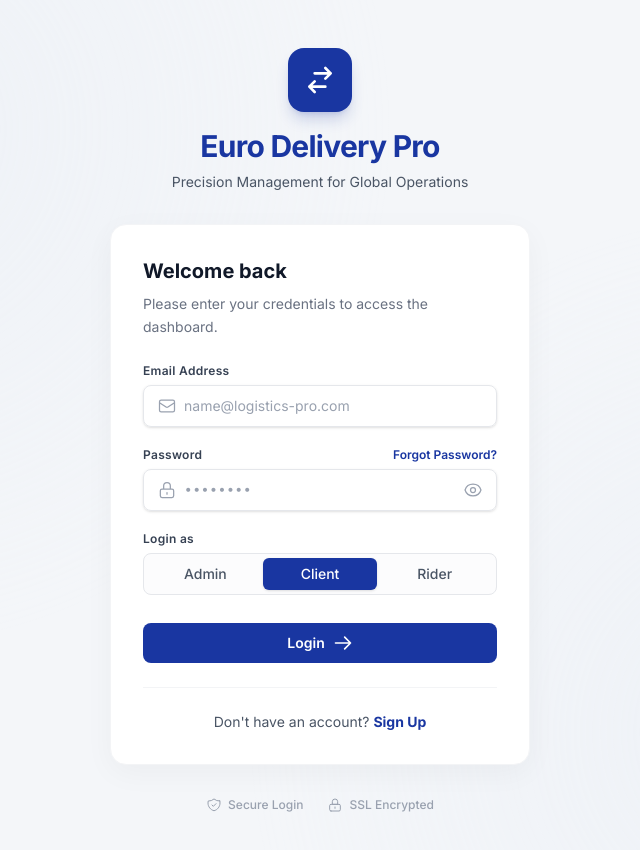
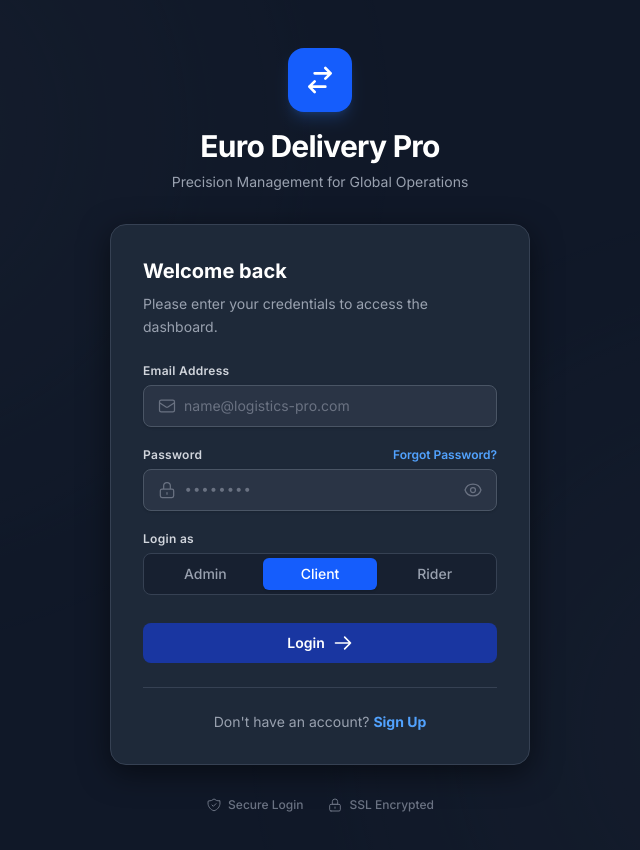
Before and after one commit to stephenraj-dev/DeliveryTask, a React (Vite) app in the folder frontend/: page /login in a window 1280 px wide. Shown: the top 850 px of the page, without its empty margins (320-960 px from the left). Built offline with nearby package versions, Linux system fonts and the light colour scheme; no server answers.

Commit message:
bg-color-change with login final

```diff
--- a/frontend/src/components/Layout.tsx
+++ b/frontend/src/components/Layout.tsx
@@ -19,7 +19,7 @@ export const Layout: React.FC<LayoutProps> = ({ children }) => {
   };
 
   return (
-    <div className="min-h-screen bg-gradient-to-br from-slate-400 via-slate-300 to-slate-400 selection:bg-[#1936A1] selection:text-white">
+    <div className="min-h-screen bg-gradient-to-br from-slate-500 via-slate-400 to-slate-500 selection:bg-[#1936A1] selection:text-white">
 
       <nav className="sticky top-0 z-40 w-full bg-white/90 backdrop-blur-md border-b border-slate-200 px-6 py-3 flex items-center justify-between shadow-sm">
 
--- a/frontend/src/pages/Login.tsx
+++ b/frontend/src/pages/Login.tsx
@@ -32,52 +32,52 @@ export const Login: React.FC = () => {
   };
 
   return (
-    <div className="min-h-screen bg-[#F4F6F9] flex flex-col justify-center py-12 px-4 sm:px-6 lg:px-8 selection:bg-[#1936A1] selection:text-white relative overflow-hidden">
+    <div className="min-h-screen bg-gray-900 flex flex-col justify-center py-12 px-4 sm:px-6 lg:px-8 selection:bg-blue-600 selection:text-white relative overflow-hidden">
       {/* Background decorations matching the image (very subtle gradient/noise in background) */}
-      <div className="absolute top-0 left-0 w-full h-full opacity-30 pointer-events-none" style={{ backgroundImage: 'radial-gradient(circle at 15% 15%, #E1E8F2 0%, transparent 40%), radial-gradient(circle at 85% 85%, #E1E8F2 0%, transparent 40%)' }}></div>
+      <div className="absolute top-0 left-0 w-full h-full opacity-30 pointer-events-none" style={{ backgroundImage: 'radial-gradient(circle at 15% 15%, #1F2937 0%, transparent 40%), radial-gradient(circle at 85% 85%, #1F2937 0%, transparent 40%)' }}></div>
 
       <div className="sm:mx-auto sm:w-full sm:max-w-md relative z-10">
         <div className="flex justify-center">
-          <div className="w-16 h-16 bg-[#1936A1] rounded-2xl flex items-center justify-center shadow-lg shadow-[#1936A1]/20">
+          <div className="w-16 h-16 bg-blue-600 rounded-2xl flex items-center justify-center shadow-lg shadow-blue-500/20">
             <svg className="w-8 h-8 text-white" fill="none" stroke="currentColor" viewBox="0 0 24 24"><path strokeLinecap="round" strokeLinejoin="round" strokeWidth="2" d="M8 7h12m0 0l-4-4m4 4l-4 4m0 6H4m0 0l4 4m-4-4l4-4" /></svg>
           </div>
         </div>
-        <h2 className="mt-4 text-center text-3xl font-bold tracking-tight text-[#1936A1]">
+        <h2 className="mt-4 text-center text-3xl font-bold tracking-tight text-white">
           Euro Delivery Pro
         </h2>
-        <p className="mt-2 text-center text-sm text-gray-600">
+        <p className="mt-2 text-center text-sm text-gray-400">
           Precision Management for Global Operations
         </p>
       </div>
 
       <div className="mt-8 sm:mx-auto sm:w-full sm:max-w-[420px] relative z-10">
-        <div className="bg-white py-8 px-8 shadow-[0_8px_30px_rgb(0,0,0,0.04)] rounded-2xl border border-gray-100">
+        <div className="bg-gray-800 py-8 px-8 shadow-[0_8px_30px_rgb(0,0,0,0.5)] rounded-2xl border border-gray-700">
           <div className="mb-6">
-            <h3 className="text-xl font-bold text-gray-900">{isRegister ? 'Create Account' : 'Welcome back'}</h3>
-            <p className="text-sm text-gray-500 mt-2 leading-relaxed">
+            <h3 className="text-xl font-bold text-white">{isRegister ? 'Create Account' : 'Welcome back'}</h3>
+            <p className="text-sm text-gray-400 mt-2 leading-relaxed">
               {isRegister ? 'Please fill in the details to create your account.' : 'Please enter your credentials to access the dashboard.'}
             </p>
           </div>
 
           <form className="space-y-5" onSubmit={handleSubmit}>
             {error && (
-              <div className="bg-red-50 border border-red-100 rounded-lg p-3 flex items-start animate-[fadeIn_0.2s_ease-in-out]">
+              <div className="bg-red-900/50 border border-red-800 rounded-lg p-3 flex items-start animate-[fadeIn_0.2s_ease-in-out]">
                 <div className="flex-shrink-0"><svg className="h-5 w-5 text-red-400" viewBox="0 0 20 20" fill="currentColor"><path fillRule="evenodd" d="M10 18a8 8 0 100-16 8 8 0 000 16zM8.707 7.293a1 1 0 00-1.414 1.414L8.586 10l-1.293 1.293a1 1 0 101.414 1.414L10 11.414l1.293 1.293a1 1 0 001.414-1.414L11.414 10l1.293-1.293a1 1 0 00-1.414-1.414L10 8.586 8.707 7.293z" clipRule="evenodd" /></svg></div>
-                <div className="ml-2.5"><p className="text-sm font-medium text-red-800">{error}</p></div>
+                <div className="ml-2.5"><p className="text-sm font-medium text-red-200">{error}</p></div>
               </div>
             )}
 
             {isRegister && (
               <div>
-                <label className="block text-xs font-semibold text-gray-700 tracking-wide">Full Name</label>
+                <label className="block text-xs font-semibold text-gray-300 tracking-wide">Full Name</label>
                 <div className="mt-1.5 relative rounded-lg shadow-sm">
                   <div className="absolute inset-y-0 left-0 pl-3.5 flex items-center pointer-events-none">
-                    <svg className="h-5 w-5 text-gray-400" fill="none" viewBox="0 0 24 24" stroke="currentColor"><path strokeLinecap="round" strokeLinejoin="round" strokeWidth="1.5" d="M16 7a4 4 0 11-8 0 4 4 0 018 0zM12 14a7 7 0 00-7 7h14a7 7 0 00-7-7z" /></svg>
+                    <svg className="h-5 w-5 text-gray-500" fill="none" viewBox="0 0 24 24" stroke="currentColor"><path strokeLinecap="round" strokeLinejoin="round" strokeWidth="1.5" d="M16 7a4 4 0 11-8 0 4 4 0 018 0zM12 14a7 7 0 00-7 7h14a7 7 0 00-7-7z" /></svg>
                   </div>
                   <input
                     type="text"
                     required
-                    className="block w-full pl-10 pr-3 py-2.5 border border-gray-200 rounded-lg focus:ring-[#1936A1] focus:border-[#1936A1] sm:text-sm transition-colors text-gray-900 placeholder-gray-400"
+                    className="block w-full pl-10 pr-3 py-2.5 bg-gray-700/50 border border-gray-600 rounded-lg focus:ring-blue-500 focus:border-blue-500 sm:text-sm transition-colors text-white placeholder-gray-500"
                     placeholder="John Doe"
                     value={name}
                     onChange={(e) => setName(e.target.value)}
@@ -87,17 +87,17 @@ export const Login: React.FC = () => {
             )}
 
             <div>
-              <label className="block text-xs font-semibold text-gray-700 tracking-wide">
+              <label className="block text-xs font-semibold text-gray-300 tracking-wide">
                 Email Address
               </label>
               <div className="mt-1.5 relative rounded-lg shadow-sm">
                 <div className="absolute inset-y-0 left-0 pl-3.5 flex items-center pointer-events-none">
-                  <svg className="h-5 w-5 text-gray-400" fill="none" viewBox="0 0 24 24" stroke="currentColor"><path strokeLinecap="round" strokeLinejoin="round" strokeWidth="1.5" d="M3 8l7.89 5.26a2 2 0 002.22 0L21 8M5 19h14a2 2 0 002-2V7a2 2 0 00-2-2H5a2 2 0 00-2 2v10a2 2 0 002 2z" /></svg>
+                  <svg className="h-5 w-5 text-gray-500" fill="none" viewBox="0 0 24 24" stroke="currentColor"><path strokeLinecap="round" strokeLinejoin="round" strokeWidth="1.5" d="M3 8l7.89 5.26a2 2 0 002.22 0L21 8M5 19h14a2 2 0 002-2V7a2 2 0 00-2-2H5a2 2 0 00-2 2v10a2 2 0 002 2z" /></svg>
                 </div>
                 <input
                   type="email"
                   required
-                  className="block w-full pl-10 pr-3 py-2.5 border border-gray-200 rounded-lg focus:ring-[#1936A1] focus:border-[#1936A1] sm:text-sm transition-colors text-gray-900 placeholder-gray-400"
+                  className="block w-full pl-10 pr-3 py-2.5 bg-gray-700/50 border border-gray-600 rounded-lg focus:ring-blue-500 focus:border-blue-500 sm:text-sm transition-colors text-white placeholder-gray-500"
                   placeholder="name@logistics-pro.com"
                   value={email}
                   onChange={(e) => setEmail(e.target.value)}
@@ -107,38 +107,38 @@ export const Login: React.FC = () => {
 
             <div>
               <div className="flex items-center justify-between">
-                <label className="block text-xs font-semibold text-gray-700 tracking-wide">
+                <label className="block text-xs font-semibold text-gray-300 tracking-wide">
                   Password
                 </label>
                 {!isRegister && (
-                  <a href="#" className="text-xs font-semibold text-[#1936A1] hover:text-[#132A80]">
+                  <a href="#" className="text-xs font-semibold text-blue-400 hover:text-blue-300">
                     Forgot Password?
                   </a>
                 )}
               </div>
               <div className="mt-1.5 relative rounded-lg shadow-sm">
                 <div className="absolute inset-y-0 left-0 pl-3.5 flex items-center pointer-events-none">
-                  <svg className="h-5 w-5 text-gray-400" fill="none" viewBox="0 0 24 24" stroke="currentColor"><path strokeLinecap="round" strokeLinejoin="round" strokeWidth="1.5" d="M12 15v2m-6 4h12a2 2 0 002-2v-6a2 2 0 00-2-2H6a2 2 0 00-2 2v6a2 2 0 002 2zm10-10V7a4 4 0 00-8 0v4h8z" /></svg>
+                  <svg className="h-5 w-5 text-gray-500" fill="none" viewBox="0 0 24 24" stroke="currentColor"><path strokeLinecap="round" strokeLinejoin="round" strokeWidth="1.5" d="M12 15v2m-6 4h12a2 2 0 002-2v-6a2 2 0 00-2-2H6a2 2 0 00-2 2v6a2 2 0 002 2zm10-10V7a4 4 0 00-8 0v4h8z" /></svg>
                 </div>
                 <input
                   type="password"
                   required
-                  className="block w-full pl-10 pr-10 py-2.5 border border-gray-200 rounded-lg focus:ring-[#1936A1] focus:border-[#1936A1] sm:text-sm transition-colors text-gray-900 placeholder-gray-400 font-mono"
+                  className="block w-full pl-10 pr-10 py-2.5 bg-gray-700/50 border border-gray-600 rounded-lg focus:ring-blue-500 focus:border-blue-500 sm:text-sm transition-colors text-white placeholder-gray-500 font-mono"
                   placeholder="••••••••"
                   value={password}
                   onChange={(e) => setPassword(e.target.value)}
                 />
                 <div className="absolute inset-y-0 right-0 pr-3.5 flex items-center cursor-pointer">
-                  <svg className="h-5 w-5 text-gray-400 hover:text-gray-600" fill="none" viewBox="0 0 24 24" stroke="currentColor"><path strokeLinecap="round" strokeLinejoin="round" strokeWidth="1.5" d="M15 12a3 3 0 11-6 0 3 3 0 016 0z" /><path strokeLinecap="round" strokeLinejoin="round" strokeWidth="1.5" d="M2.458 12C3.732 7.943 7.523 5 12 5c4.478 0 8.268 2.943 9.542 7-1.274 4.057-5.064 7-9.542 7-4.477 0-8.268-2.943-9.542-7z" /></svg>
+                  <svg className="h-5 w-5 text-gray-500 hover:text-gray-300" fill="none" viewBox="0 0 24 24" stroke="currentColor"><path strokeLinecap="round" strokeLinejoin="round" strokeWidth="1.5" d="M15 12a3 3 0 11-6 0 3 3 0 016 0z" /><path strokeLinecap="round" strokeLinejoin="round" strokeWidth="1.5" d="M2.458 12C3.732 7.943 7.523 5 12 5c4.478 0 8.268 2.943 9.542 7-1.274 4.057-5.064 7-9.542 7-4.477 0-8.268-2.943-9.542-7z" /></svg>
                 </div>
               </div>
             </div>
 
             <div>
-              <label className="block text-xs font-semibold text-gray-700 tracking-wide mb-1.5">
+              <label className="block text-xs font-semibold text-gray-300 tracking-wide mb-1.5">
                 {isRegister ? 'Register as' : 'Login as'}
               </label>
-              <div className="flex rounded-lg border border-gray-200 bg-gray-50/50 p-1">
+              <div className="flex rounded-lg border border-gray-700 bg-gray-900/50 p-1">
                 {(['admin', 'client', 'rider'] as ('admin'|'client'|'rider')[]).map((r) => (
                   <button
                     key={r}
@@ -146,8 +146,8 @@ export const Login: React.FC = () => {
                     onClick={() => setRole(r)}
                     className={`flex-1 flex justify-center py-1.5 text-sm font-medium rounded-md transition-colors ${
                       role === r
-                        ? 'bg-[#1936A1] text-white shadow-sm'
-                        : 'text-gray-600 hover:text-gray-900 hover:bg-gray-100/50'
+                        ? 'bg-blue-600 text-white shadow-sm'
+                        : 'text-gray-400 hover:text-gray-200 hover:bg-gray-700/50'
                     }`}
                   >
                     {r.charAt(0).toUpperCase() + r.slice(1)}
@@ -164,10 +164,10 @@ export const Login: React.FC = () => {
               </Button>
             </div>
 
-            <div className="mt-6 border-t border-gray-100 pt-6">
-              <p className="text-center text-sm text-gray-600">
+            <div className="mt-6 border-t border-gray-700 pt-6">
+              <p className="text-center text-sm text-gray-400">
                 {isRegister ? 'Already have an account?' : "Don't have an account?"}{' '}
-                <button type="button" onClick={() => setIsRegister(!isRegister)} className="font-bold text-[#1936A1] hover:text-[#132A80]">
+                <button type="button" onClick={() => setIsRegister(!isRegister)} className="font-bold text-blue-400 hover:text-blue-300">
                   {isRegister ? 'Login' : 'Sign Up'}
                 </button>
               </p>
@@ -175,7 +175,7 @@ export const Login: React.FC = () => {
           </form>
         </div>
 
-        <div className="mt-8 flex justify-center items-center gap-6 text-xs text-gray-400 font-medium">
+        <div className="mt-8 flex justify-center items-center gap-6 text-xs text-gray-500 font-medium">
           <div className="flex items-center gap-1.5">
             <svg className="w-4 h-4" fill="none" stroke="currentColor" viewBox="0 0 24 24"><path strokeLinecap="round" strokeLinejoin="round" strokeWidth="1.5" d="M9 12l2 2 4-4m5.618-4.016A11.955 11.955 0 0112 2.944a11.955 11.955 0 01-8.618 3.04A12.02 12.02 0 003 9c0 5.591 3.824 10.29 9 11.622 5.176-1.332 9-6.03 9-11.622 0-1.042-.133-2.052-.382-3.016z" /></svg>
             Secure Login
```
Also changed, not shown: frontend/src/pages/ClientOrders.tsx (+23 -20 lines).
